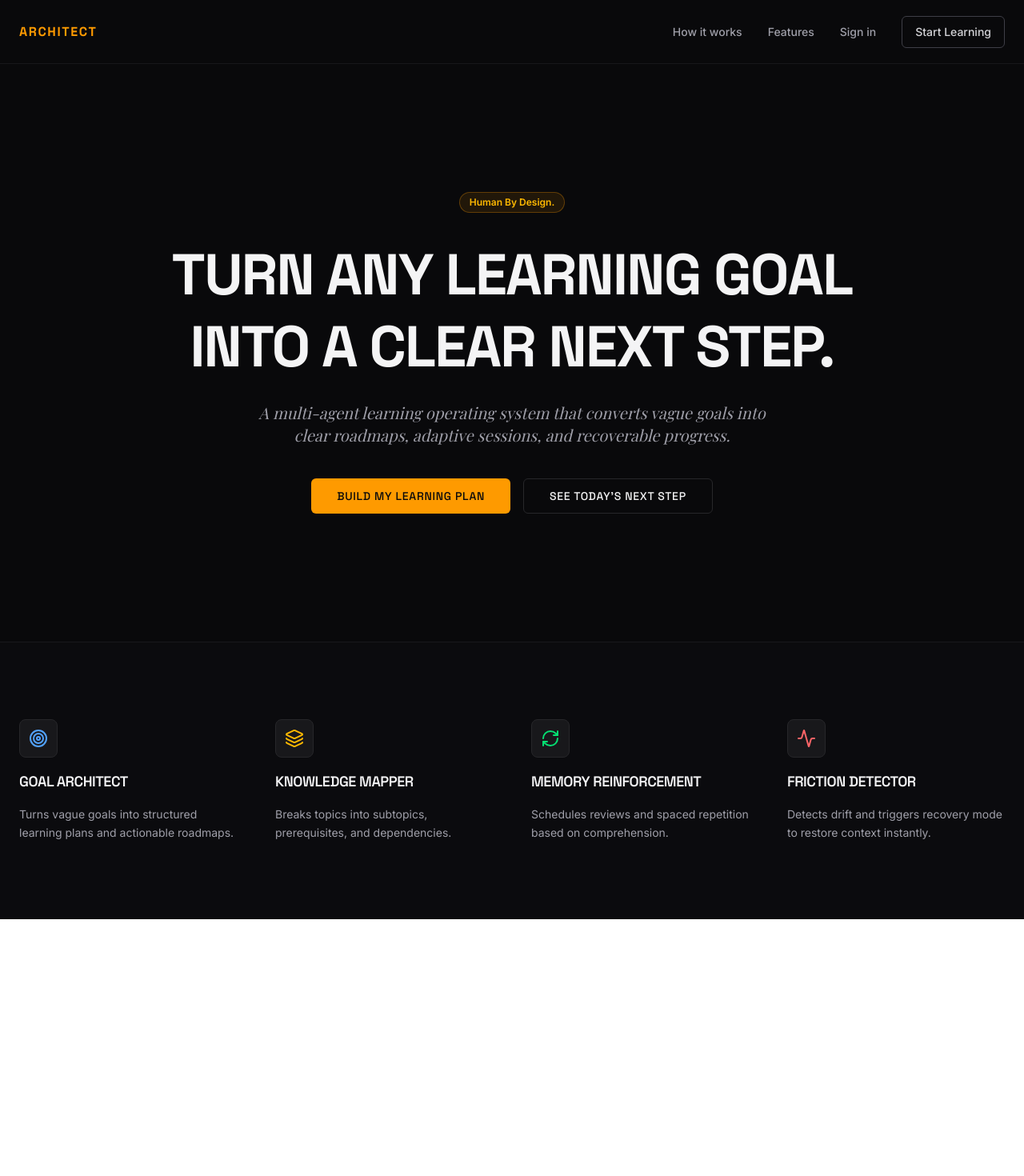
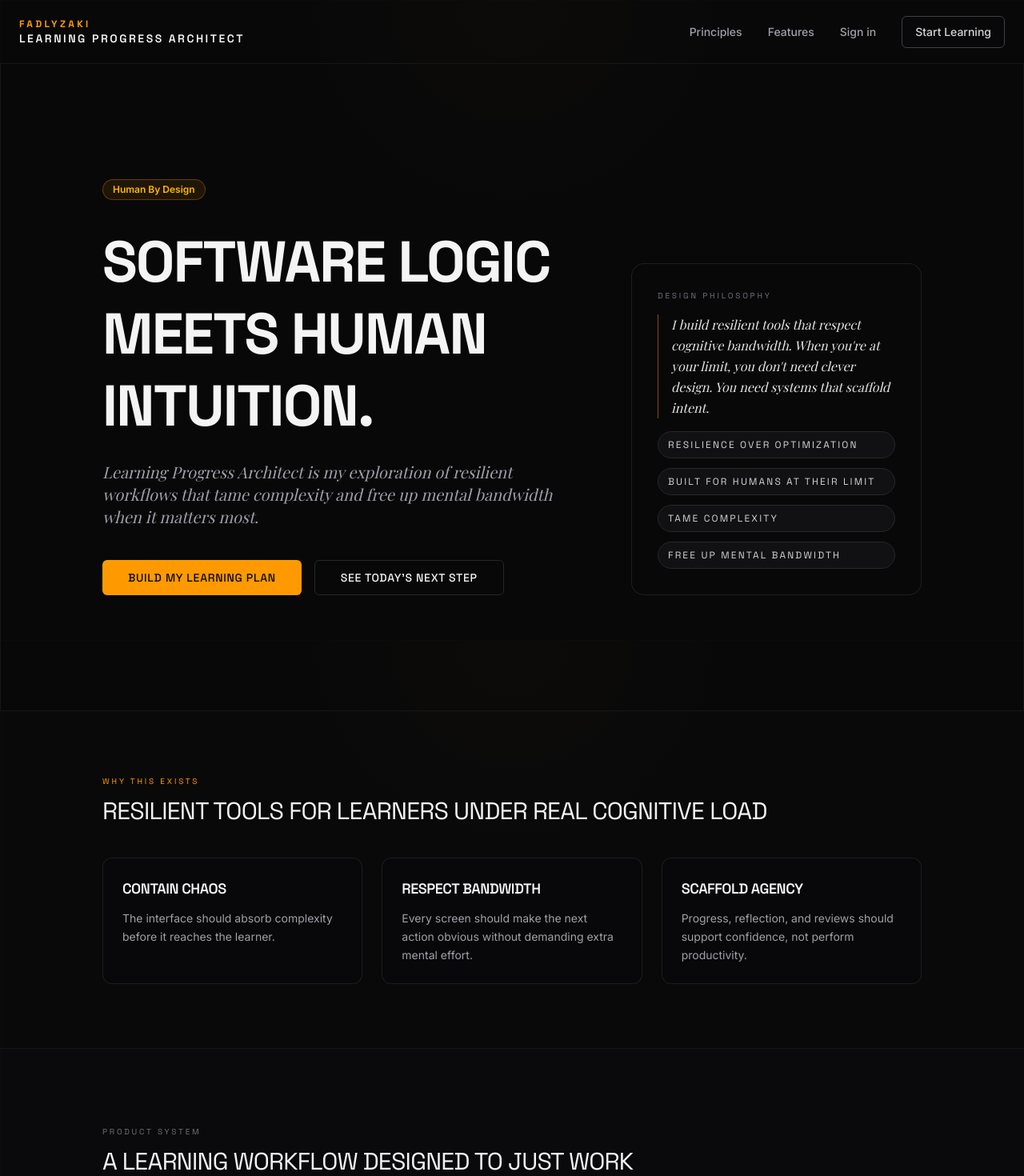
Before and after one commit to fadlyzaki/learning-progress-architect, a React (Vite) app: page / in a window 1280 px wide. Shown: the top 1470 px of the page at 80% size. Before the commit the page ends 1149 px from the top, so only its background shows below. Built offline with nearby package versions, Linux system fonts and the light colour scheme; a web font is replaced by a local one.

Commit message:
refactor: redesign landing page with updated branding, design philosophy, and core principles

```diff
--- a/metadata.json
+++ b/metadata.json
@@ -1,5 +1,5 @@
 {
   "name": "Learning Progress Architect",
-  "description": "A multi-agent learning operating system that converts vague learning goals into clear roadmaps, realistic study sessions, and adaptive review loops.",
+  "description": "A resilient learning workspace that tames complexity and frees up mental bandwidth through roadmaps, sessions, reviews, and reflection.",
   "requestFramePermissions": []
 }
--- a/src/components/Layout.tsx
+++ b/src/components/Layout.tsx
@@ -26,11 +26,14 @@ export function Layout() {
     <div className="min-h-screen bg-zinc-950 text-zinc-100 flex font-sans">
       <aside className="w-64 border-r border-zinc-800 bg-zinc-950 flex-col hidden md:flex">
         <div className="h-16 flex items-center justify-between px-6 border-b border-zinc-800">
-          <span className="font-mono font-bold tracking-widest uppercase text-amber-500">Architect</span>
+          <div className="flex flex-col">
+            <span className="font-mono font-bold tracking-[0.28em] uppercase text-amber-500 text-xs">Fadlyzaki</span>
+            <span className="font-mono font-semibold tracking-[0.18em] uppercase text-zinc-100 text-sm">Architect</span>
+          </div>
         </div>
 
         <div className="px-6 py-4 border-b border-zinc-800">
-          <div className="text-xs font-mono uppercase tracking-widest text-zinc-500">Signed in</div>
+          <div className="text-xs font-mono uppercase tracking-widest text-zinc-500">Human By Design</div>
           <div className="mt-2 text-sm text-zinc-200">{session?.user.name}</div>
           <div className="text-xs text-zinc-500">{session?.user.email}</div>
         </div>
@@ -71,7 +74,10 @@ export function Layout() {
 
       <main className="flex-1 flex flex-col min-w-0 overflow-hidden">
         <header className="h-16 flex items-center justify-between px-4 border-b border-zinc-800 md:hidden bg-zinc-950">
-          <span className="font-mono font-bold tracking-widest uppercase text-amber-500">Architect</span>
+          <div className="flex flex-col">
+            <span className="font-mono font-bold tracking-[0.28em] uppercase text-amber-500 text-[10px]">Fadlyzaki</span>
+            <span className="font-mono font-semibold tracking-[0.18em] uppercase text-zinc-100 text-sm">Architect</span>
+          </div>
           <button
             type="button"
             onClick={handleSignOut}
--- a/src/index.css
+++ b/src/index.css
@@ -1,8 +1,45 @@
 @import url('https://fonts.googleapis.com/css2?family=Inter:wght@400;500;600&family=Space+Grotesk:wght@400;500;600;700&family=Playfair+Display:ital@0;1&display=swap');
 @import "tailwindcss";
+
+:root {
+  --bg-void: #050505;
+  --bg-surface: #111111;
+  --bg-card: #1a1a1a;
+  --text-primary: #f3f4f6;
+  --text-secondary: #9ca3af;
+  --border-color: #27272a;
+  --accent-amber: #f59e0b;
+  --accent-blue: #3b82f6;
+  --accent-red: #ef4444;
+  --accent-green: #10b981;
+}
 
 @theme {
   --font-sans: "Inter", ui-sans-serif, system-ui, sans-serif;
   --font-mono: "Space Grotesk", ui-monospace, SFMono-Regular, monospace;
   --font-serif: "Playfair Display", ui-serif, Georgia, Cambria, "Times New Roman", Times, serif;
 }
+
+html {
+  background-color: var(--bg-void);
+}
+
+body {
+  min-height: 100vh;
+  color: var(--text-primary);
+  background-color: var(--bg-void);
+  background-image:
+    linear-gradient(rgba(255, 255, 255, 0.035) 1px, transparent 1px),
+    linear-gradient(90deg, rgba(255, 255, 255, 0.035) 1px, transparent 1px),
+    radial-gradient(circle at top, rgba(245, 158, 11, 0.1), transparent 28%);
+  background-size: 56px 56px, 56px 56px, 100% 100%;
+  background-attachment: fixed;
+}
+
+#root {
+  min-height: 100vh;
+}
+
+::selection {
+  background: rgba(245, 158, 11, 0.28);
+}
--- a/src/pages/DashboardPage.tsx
+++ b/src/pages/DashboardPage.tsx
@@ -80,7 +80,7 @@ export function DashboardPage() {
             Welcome back, {data.user.name}.
           </h1>
           <p className="text-zinc-400 font-serif italic mt-2">
-            Your next step is ready and tied to your active roadmap.
+            Complexity is contained. Your next step is ready.
           </p>
         </div>
         <div className="flex items-center gap-3 bg-zinc-900/50 px-4 py-2 rounded-lg border border-zinc-800">
@@ -120,7 +120,7 @@ export function DashboardPage() {
             <div className="flex items-center gap-2 text-sm text-zinc-500">
               <AlertCircle className="w-4 h-4 text-blue-400" />
               <span>
-                Recommended because it supports your active goal:{' '}
+                Recommended because it supports your active goal and protects your mental bandwidth:{' '}
                 <strong className="text-zinc-300 font-medium">{activeGoal.title}</strong>
               </span>
             </div>
--- a/src/pages/LandingPage.tsx
+++ b/src/pages/LandingPage.tsx
@@ -5,13 +5,18 @@ import { Target, Layers, RefreshCw, Activity } from 'lucide-react';
 
 export function LandingPage() {
   return (
-    <div className="min-h-screen bg-zinc-950 text-zinc-100 font-sans selection:bg-amber-500/30">
+    <div className="min-h-screen bg-zinc-950/80 text-zinc-100 font-sans selection:bg-amber-500/30">
       <header className="container mx-auto px-6 h-20 flex items-center justify-between border-b border-zinc-800/50">
-        <div className="font-mono font-bold tracking-widest uppercase text-amber-500">
-          Architect
+        <div className="flex flex-col">
+          <span className="font-mono font-bold tracking-[0.28em] uppercase text-amber-500 text-xs">
+            Fadlyzaki
+          </span>
+          <span className="font-mono font-semibold tracking-[0.18em] uppercase text-zinc-100 text-sm">
+            Learning Progress Architect
+          </span>
         </div>
         <nav className="hidden md:flex items-center gap-8 text-sm font-medium text-zinc-400">
-          <a href="#how-it-works" className="hover:text-zinc-100 transition-colors">How it works</a>
+          <a href="#principles" className="hover:text-zinc-100 transition-colors">Principles</a>
           <a href="#features" className="hover:text-zinc-100 transition-colors">Features</a>
           <Link to="/login" className="hover:text-zinc-100 transition-colors">Sign in</Link>
           <Link to="/signup">
@@ -23,16 +28,17 @@ export function LandingPage() {
       </header>
 
       <main>
-        {/* Hero Section */}
-        <section className="container mx-auto px-6 py-24 md:py-32 lg:py-40 flex flex-col items-center text-center">
+        <section className="container mx-auto px-6 py-24 md:py-32 lg:py-36 border-x border-zinc-800/40">
+          <div className="max-w-5xl mx-auto grid gap-14 lg:grid-cols-[1.25fr_0.75fr] lg:items-end">
+            <div className="flex flex-col items-start text-left">
               <div className="inline-flex items-center rounded-full border border-amber-500/30 bg-amber-500/10 px-3 py-1 text-xs font-semibold text-amber-400 mb-8">
-            Human By Design.
+                Human By Design
               </div>
               <h1 className="text-4xl md:text-6xl lg:text-7xl font-mono uppercase tracking-tight font-bold max-w-4xl text-zinc-100 leading-tight">
-            Turn any learning goal into a clear next step.
+                Software logic meets human intuition.
               </h1>
               <p className="mt-6 text-lg md:text-xl text-zinc-400 max-w-2xl font-serif italic">
-            A multi-agent learning operating system that converts vague goals into clear roadmaps, adaptive sessions, and recoverable progress.
+                Learning Progress Architect is my exploration of resilient workflows that tame complexity and free up mental bandwidth when it matters most.
               </p>
               <div className="mt-10 flex flex-col sm:flex-row gap-4">
                 <Link to="/signup">
@@ -42,40 +48,110 @@ export function LandingPage() {
                 </Link>
                 <Link to="/login">
                   <Button size="lg" variant="outline" className="w-full sm:w-auto font-mono uppercase tracking-wider">
-                See today's next step
+                    See today&apos;s next step
                   </Button>
                 </Link>
               </div>
+            </div>
+
+            <div className="rounded-2xl border border-zinc-800/70 bg-zinc-950/70 p-6 md:p-8">
+              <div className="text-[10px] font-mono uppercase tracking-[0.28em] text-zinc-500">Design Philosophy</div>
+              <div className="mt-4 space-y-4">
+                <blockquote className="border-l border-amber-500/50 pl-4 text-zinc-200 font-serif italic leading-relaxed">
+                  I build resilient tools that respect cognitive bandwidth. When you&apos;re at your limit, you don&apos;t need clever design. You need systems that scaffold intent.
+                </blockquote>
+                <div className="grid gap-3">
+                  <ValueChip label="Resilience over optimization" />
+                  <ValueChip label="Built for humans at their limit" />
+                  <ValueChip label="Tame complexity" />
+                  <ValueChip label="Free up mental bandwidth" />
+                </div>
+              </div>
+            </div>
+          </div>
         </section>
 
-        {/* Features Section */}
+        <section id="principles" className="border-t border-zinc-800/50 bg-zinc-900/10 py-20">
+          <div className="container mx-auto px-6">
+            <div className="max-w-5xl mx-auto">
+              <div className="mb-10">
+                <div className="text-[10px] font-mono uppercase tracking-[0.28em] text-amber-500 mb-3">
+                  Why This Exists
+                </div>
+                <h2 className="font-mono uppercase tracking-tight text-3xl text-zinc-100">
+                  Resilient tools for learners under real cognitive load
+                </h2>
+              </div>
+              <div className="grid md:grid-cols-3 gap-6">
+                <PrincipleCard
+                  title="Contain Chaos"
+                  description="The interface should absorb complexity before it reaches the learner."
+                />
+                <PrincipleCard
+                  title="Respect Bandwidth"
+                  description="Every screen should make the next action obvious without demanding extra mental effort."
+                />
+                <PrincipleCard
+                  title="Scaffold Agency"
+                  description="Progress, reflection, and reviews should support confidence, not perform productivity."
+                />
+              </div>
+            </div>
+          </div>
+        </section>
+
         <section id="features" className="border-t border-zinc-800/50 bg-zinc-900/20 py-24">
           <div className="container mx-auto px-6">
+            <div className="max-w-5xl mx-auto mb-10">
+              <div className="text-[10px] font-mono uppercase tracking-[0.28em] text-zinc-500 mb-3">
+                Product System
+              </div>
+              <h2 className="font-mono uppercase tracking-tight text-3xl text-zinc-100">
+                A learning workflow designed to just work
+              </h2>
+            </div>
             <div className="grid md:grid-cols-2 lg:grid-cols-4 gap-12">
               <FeatureCard
                 icon={<Target className="w-6 h-6 text-blue-400" />}
                 title="Goal Architect"
-                description="Turns vague goals into structured learning plans and actionable roadmaps."
+                description="Turns vague goals into structured learning plans that reduce ambiguity from the first step."
               />
               <FeatureCard
                 icon={<Layers className="w-6 h-6 text-amber-400" />}
                 title="Knowledge Mapper"
-                description="Breaks topics into subtopics, prerequisites, and dependencies."
+                description="Breaks complexity into a sequence that a real learner can actually follow."
               />
               <FeatureCard
                 icon={<RefreshCw className="w-6 h-6 text-green-400" />}
                 title="Memory Reinforcement"
-                description="Schedules reviews and spaced repetition based on comprehension."
+                description="Schedules reviews from confidence so weak material returns before it disappears."
               />
               <FeatureCard
                 icon={<Activity className="w-6 h-6 text-red-400" />}
                 title="Friction Detector"
-                description="Detects drift and triggers recovery mode to restore context instantly."
+                description="Captures blockers and confusion so the system reflects where learning actually broke down."
               />
             </div>
           </div>
         </section>
       </main>
+    </div>
+  );
+}
+
+function ValueChip({ label }: { label: string }) {
+  return (
+    <div className="inline-flex items-center rounded-full border border-zinc-800 bg-zinc-900/60 px-3 py-2 text-xs font-mono uppercase tracking-[0.18em] text-zinc-300">
+      {label}
+    </div>
+  );
+}
+
+function PrincipleCard({ title, description }: { title: string; description: string }) {
+  return (
+    <div className="rounded-xl border border-zinc-800/70 bg-zinc-950/60 p-6">
+      <div className="font-mono text-lg font-semibold uppercase tracking-tight text-zinc-100">{title}</div>
+      <p className="text-zinc-400 text-sm leading-relaxed mt-3">{description}</p>
     </div>
   );
 }
```
Also changed, not shown: 1 other file (tests, documents, lock files or other folders). Lines whose indentation alone changed are shown as unchanged.
